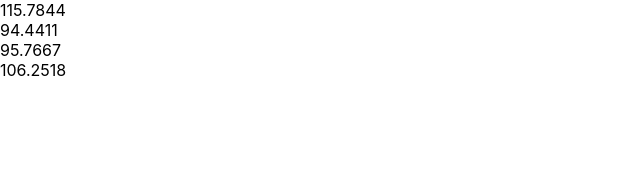
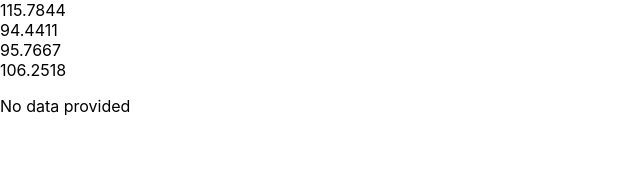
Before and after one commit to Google-Developers-Group-IIITDMK/NoMergeConflict-VSS, a React (Create React App) app: page / in a window 1280 px wide. Shown: the top 186 px of the page, without its empty margins (0-640 px from the left). Built offline with nearby package versions, Linux system fonts and the light colour scheme.

Commit message:
adding graphs

```diff
--- a/src/TestingApp.jsx
+++ b/src/TestingApp.jsx
@@ -2,6 +2,8 @@ import CseStockPrice from "./components/stock_engines/cse"
 import AidsStockPrice from "./components/stock_engines/aids"
 import EceStockPrice from "./components/stock_engines/ece"
 import MechStockPrice from "./components/stock_engines/mech"
+import CseStockChart from "./components/stock_charts/cse"
+
 export default function App(){
     return(
     <div>
@@ -12,5 +14,7 @@ export default function App(){
         <EceStockPrice />
         <br />
         <MechStockPrice />
+        <br />
+        <CseStockChart />
     </div>)
 }
--- /dev/null
+++ b/src/components/stock_charts/cse.jsx
@@ -0,0 +1,41 @@
+import React from "react";
+import { LineChart, Line, XAxis, YAxis, Tooltip, CartesianGrid } from "recharts";
+
+/**
+ * CseStockChart
+ *
+ * Props:
+ *  data: Array of objects, each with { time: number, value: number }
+ *
+ * Example:
+ *  const sampleData = [
+ *    { time: 0, value: 100 },
+ *    { time: 1, value: 102 },
+ *    { time: 2, value: 101 },
+ *  ];
+ *  <CseStockChart data={sampleData} />
+ */
+export default function CseStockChart({ data }) {
+  if (!data || !Array.isArray(data)) {
+    return <p>No data provided</p>;
+  }
+
+  // Optional: limit the data length to prevent overcrowding
+  const MAX_POINTS = 50;
+  const chartData = data.length > MAX_POINTS ? data.slice(-MAX_POINTS) : data;
+
+  return (
+    <LineChart width={600} height={300} data={chartData}>
+      <XAxis
+        dataKey="time"
+        label={{ value: "Time (s)", position: "insideBottomRight", offset: 0 }}
+      />
+      <YAxis
+        label={{ value: "Stock Price", angle: -90, position: "insideLeft" }}
+      />
+      <CartesianGrid stroke="#eee" strokeDasharray="5 5" />
+      <Tooltip />
+      <Line type="monotone" dataKey="value" stroke="#8884d8" dot={true} />
+    </LineChart>
+  );
+}
--- a/src/components/stock_engines/cse.jsx
+++ b/src/components/stock_engines/cse.jsx
@@ -1,4 +1,6 @@
 import React, { useState, useEffect } from 'react';
+import CseStockChart from "../stock_charts/cse"
+
 export default function CseStockPrice() {
   const [currStock, setCurrStock] = useState(() => gaussianRandom(100, 0.5));
   const [lastChange, setLastChange] = useState(0);
```
